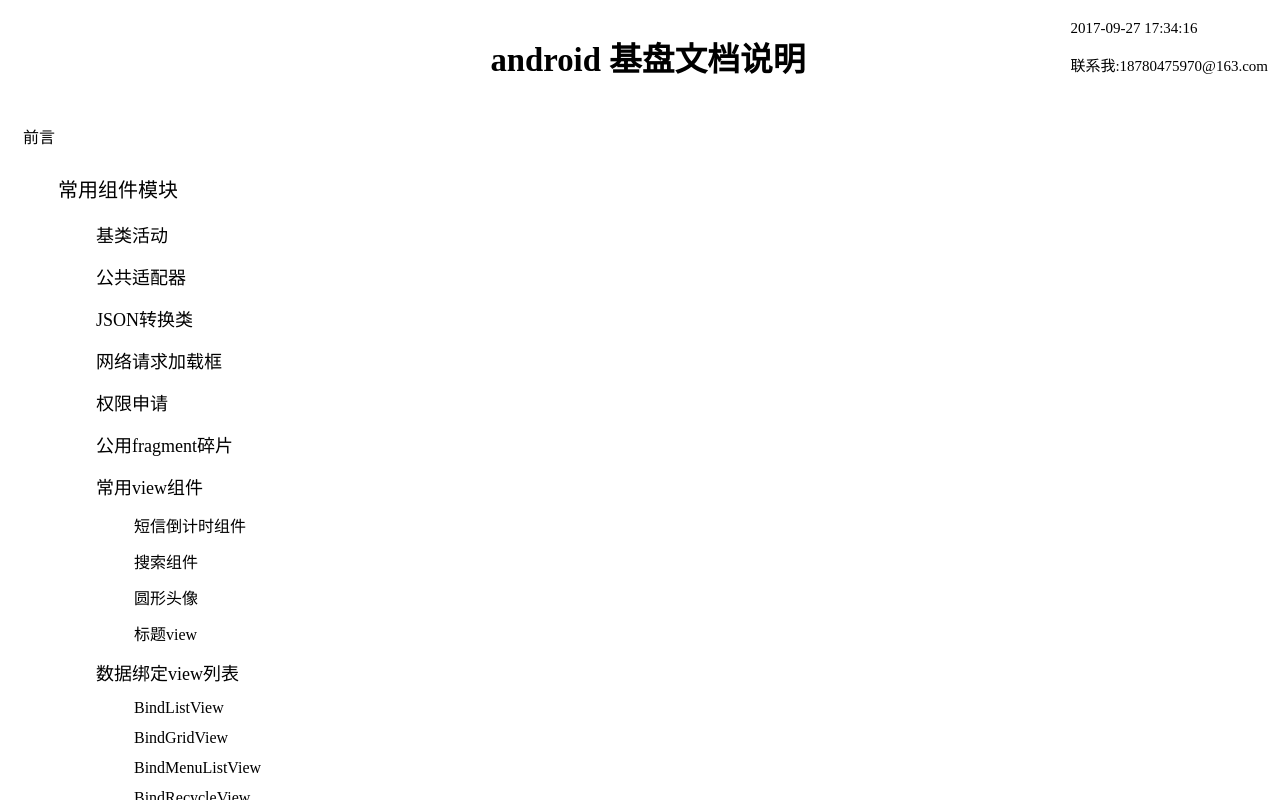
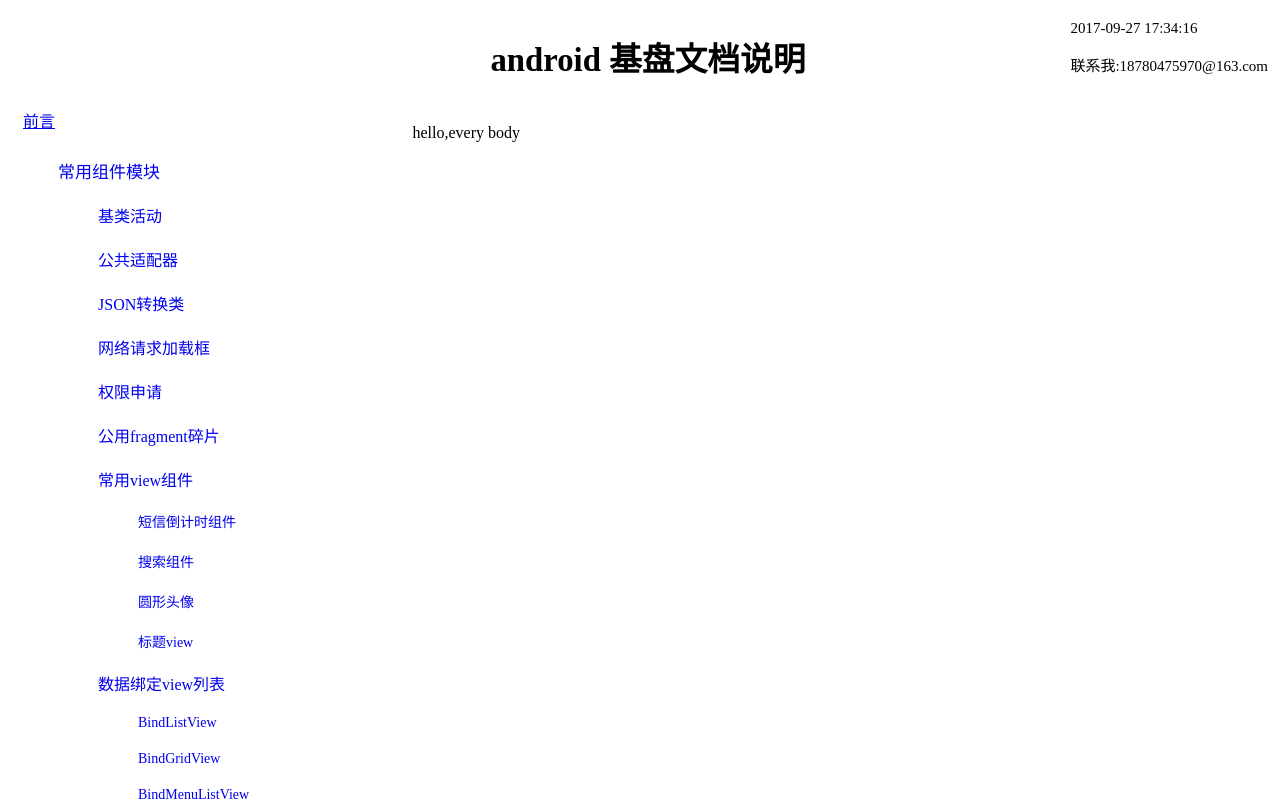
Before and after one commit to tanghongbin/android-document, a Vue app: page /#/test in a window 1280 px wide. Before the commit this address led to /#/preword. Built offline with nearby package versions, Linux system fonts and the light colour scheme.

Commit message:
添加前言

```diff
--- a/config/index.js
+++ b/config/index.js
@@ -7,7 +7,7 @@ module.exports = {
     index: path.resolve(__dirname, '../dist/index.html'),
     assetsRoot: path.resolve(__dirname, '../dist'),
     assetsSubDirectory: 'static',
-    assetsPublicPath: '/',
+    assetsPublicPath: './',
     productionSourceMap: true,
     // Gzip off by default as many popular static hosts such as
     // Surge or Netlify already gzip all static assets for you.
--- a/src/buiness-module/andriod-document/pages/menu-component.vue
+++ b/src/buiness-module/andriod-document/pages/menu-component.vue
@@ -1,140 +1,201 @@
 <template>
   <div>
-    <p style="margin-left: 15px;">前言</p>
-    <ul>
-      <div v-for="item in moduleList">
-        <li :class="[{extra_select_style: item.moused},'first_item_style']" @mouseover="overUp(item,moduleList)"
-            @mouseout="out(item,moduleList)">{{item.title}}</li>
-        <ul v-if="item.subMenus && item.subMenus.length > 0">
-          <div v-for="secondItem in item.subMenus">
-            <li :class="[{extra_select_style: secondItem.moused}, 'second_item_style']"
-                @mouseover="overUp(secondItem,item.subMenus)" @mouseout="out(secondItem,item.subMenus)">
-              {{secondItem.title}}
-            </li>
-            <ul v-if="secondItem.subMenus && secondItem.subMenus.length > 0">
-              <div v-for="thirdItem in secondItem.subMenus">
-                <li :class="[{extra_select_style: thirdItem.moused},'third_item_style']"
-                    @mouseover="overUp(thirdItem,secondItem.subMenus)"
-                    @mouseout="out(thirdItem,secondItem.subMenus)">{{thirdItem.title}}</li>
-              </div>
-            </ul>
-          </div>
-        </ul>
-      </div>
-    </ul>
+    <a href="javascript:;" @click="showPreward" style="margin-left: 15px;">前言</a>
+    <helloTest :menus="moduleList"></helloTest>
   </div>
 </template>
 <script>
   import Vue from 'vue'
+  import {
+    ProductModuleInterface, FirstLevelObj, SecondLevelObj, ThirdLevelObj
+  }
+    from '../../common/interfaces/productModuleInterface'
+  import Constant from '../../common/Constant'
+  import * as Utils from '../../common/module/Utils'
 
   export default {
     methods: {
-      overUp (item, subMenus) {
-        item.moused = true
-        Vue.set(subMenus, subMenus.indexOf(item), item)
-      },
-      out (item, subMenus) {
-        item.moused = false
-        Vue.set(subMenus, subMenus.indexOf(item), item)
+      showPreward () {
+        let paramObj = {path: 'preword'}
+        Utils.turnToPage(this, paramObj)
       }
+    },
+    components: {
+      ProductModuleInterface,
+      FirstLevelObj,
+      SecondLevelObj,
+      ThirdLevelObj
     },
     data () {
       return {
+        testMenus: [1, 3, 4, 5, 6],
         styleObjList: {},
         moduleList: [
           {
+            level: 1,
             title: '常用组件模块',
             subMenus: [
-              {title: '基类活动'},
-              {title: '公共适配器'},
-              {title: 'JSON转换类'},
-              {title: '网络请求加载框'},
-              {title: '权限申请'},
-              {title: '公用fragment碎片'},
+              {title: '基类活动', level: 2},
+              {title: '公共适配器', level: 2},
+              {title: 'JSON转换类', level: 2},
+              {title: '网络请求加载框', level: 2},
+              {title: '权限申请', level: 2},
+              {title: '公用fragment碎片', level: 2},
               {
+                level: 2,
                 title: '常用view组件',
                 subMenus: [
-                  {title: '短信倒计时组件'},
-                  {title: '搜索组件'},
-                  {title: '圆形头像'},
-                  {title: '标题view'}
+                  {title: '短信倒计时组件', level: 3},
+                  {title: '搜索组件', level: 3},
+                  {title: '圆形头像', level: 3},
+                  {title: '标题view', level: 3}
                 ]
               },
               {
+                level: 2,
                 title: '数据绑定view列表',
                 subMenus: [
-                  {title: 'BindListView'},
-                  {title: 'BindGridView'},
-                  {title: 'BindMenuListView'},
-                  {title: 'BindRecycleView'}
+                  {title: 'BindListView', level: 3},
+                  {title: 'BindGridView', level: 3},
+                  {title: 'BindMenuListView', level: 3},
+                  {title: 'BindRecycleView', level: 3}
                 ]
               },
               {
+                level: 2,
                 title: '简单工具类',
                 subMenus: [
-                  {title: '广播工具'},
-                  {title: '类工具'},
-                  {title: 'JSON转换Map工具'},
-                  {title: 'IP工具'},
-                  {title: '通知工具'},
-                  {title: 'URL工具'}
+                  {title: '广播工具', level: 3},
+                  {title: '类工具', level: 3},
+                  {title: 'JSON转换Map工具', level: 3},
+                  {title: 'IP工具', level: 3},
+                  {title: '通知工具', level: 3},
+
+                  {title: 'URL工具', level: 3}
                 ]
               }]
           },
           {
+            level: 1,
             title: '图片库',
             subMenus: [
-              {title: '图片轮播'},
-              {title: '图片多张选择'},
-              {title: '图片单张选择'},
-              {title: '图片裁剪'},
-              {title: '照相'}
+              {title: '图片轮播', level: 2},
+              {title: '图片多张选择', level: 2},
+              {title: '图片单张选择', level: 2},
+              {title: '图片裁剪', level: 2},
+              {title: '照相', level: 2}
             ]
           },
           {
+            level: 1,
             title: '常用工具集合',
             subMenus: [
-              {title: '图片处理工具'},
-              {title: '字母转换工具'},
-              {title: 'URI转文件工具'},
-              {title: '日期选择工具'},
-              {title: 'Dialog工具'},
+              {title: '图片处理工具', level: 2},
+              {title: '字母转换工具', level: 2},
+              {title: 'URI转文件工具', level: 2},
+              {title: '日期选择工具', level: 2},
+              {title: 'Dialog工具', level: 2},
 
-              {title: '农历-公历转换工具'},
-              {title: '手机加速感应工具'},
-              {title: '时间,日期临近计算工具'},
-              {title: '通用工具'},
-              {title: 'Activity工具'},
+              {title: '农历-公历转换工具', level: 2},
+              {title: '手机加速感应工具', level: 2},
+              {title: '时间,日期临近计算工具', level: 2},
+              {title: '通用工具', level: 2},
+              {title: 'Activity工具', level: 2},
 
-              {title: 'App工具'},
-              {title: '状态工具'},
-              {title: '清除工具'},
-              {title: '剪切板工具'},
-              {title: '设备工具'},
+              {title: 'App工具', level: 2},
+              {title: '状态工具', level: 2},
+              {title: '清除工具', level: 2},
+              {title: '剪切板工具', level: 2},
+              {title: '设备工具', level: 2},
 
-              {title: '判空的工具'},
-              {title: '编码-解码工具'},
-              {title: '加密-解密工具'},
-              {title: '文件工具'},
-              {title: '图片工具'},
+              {title: '判空的工具', level: 2},
+              {title: '编码-解码工具', level: 2},
+              {title: '加密-解密工具', level: 2},
+              {title: '文件工具', level: 2},
+              {title: '图片工具', level: 2},
 
-              {title: '网络相关工具'},
-              {title: '电话工具'},
-              {title: '拼音工具'},
-              {title: '正则表达式工具'},
-              {title: '屏幕相关工具'},
+              {title: '网络相关工具', level: 2},
+              {title: '电话工具', level: 2},
+              {title: '拼音工具', level: 2},
+              {title: '正则表达式工具', level: 2},
+              {title: '屏幕相关工具', level: 2},
 
-              {title: 'SD卡工具'},
-              {title: '脚本编写工具'},
-              {title: '尺寸工具'},
-              {title: '线程池工具'},
-              {title: '解压缩工具'}
+              {title: 'SD卡工具', level: 2},
+              {title: '脚本编写工具', level: 2},
+              {title: '尺寸工具', level: 2},
+              {title: '线程池工具', level: 2},
+              {title: '解压缩工具', level: 2}
             ]
           }
         ]
       }
     }
   }
+
+  Vue.component('helloTest', {
+    props: {
+      menus: Array
+    },
+    data () {
+      return {}
+    },
+    methods: {
+      overUp (item, subMenus) {
+        item.moused = true
+        console.log('打印数组:' + JSON.stringify(subMenus))
+        Vue.set(subMenus, subMenus.indexOf(item), item)
+      },
+      out (item, subMenus) {
+        item.moused = false
+        console.log('打印数组:' + JSON.stringify(subMenus))
+        Vue.set(subMenus, subMenus.indexOf(item), item)
+      },
+      getStyleClass (item) {
+        let color = item.moused ? '#42b983' : '#ffffff'
+        let fontSize = item.moused ? '19px' : this.getLevelSize(item)
+        return {
+          'list-style': 'none',
+          'font-size': fontSize,
+          'padding': '10px',
+          'background-color': color,
+          'color': this.getColorByLevel(item)
+        }
+      },
+      getColorByLevel (item) {
+        return this.getInstanceByLevel(item.level).getColorByLevel(item.level)
+      },
+      getLevelSize (item) {
+        return this.getInstanceByLevel(item.level).getSizeByLevel(item.level)
+      },
+      getInstanceByLevel (level) {
+        let instance = ''
+        if (level === Constant.FIRST_LEVEL) {
+          instance = new FirstLevelObj()
+        } else if (level === Constant.SECOND_LEVEL) {
+          instance = new SecondLevelObj()
+        } else if (level === Constant.THIRD_LEVEL) {
+          instance = new ThirdLevelObj()
+        }
+        return instance
+      },
+      changeShowStatus (item, menus) {
+        if (item && menus) {
+          (item.clicked || item.clicked === true) ? item.clicked = false : item.clicked = true
+          Vue.set(menus, menus.indexOf(item), item)
+        }
+      }
+    },
+    template: '<ul v-if="menus && menus.length > 0">' +
+    '              <div v-for="item in menus">' +
+    '                <li :style="getStyleClass(item)"' +
+    '                    @mouseover="overUp(item,menus)"' +
+    '                    @mouseout="out(item,menus)">' +
+    '                    <a style="text-decoration: none" @click="changeShowStatus(item, menus)" href="javascript:;" >{{item.title}}</a>' +
+    '                </li>' +
+    '              <helloTest v-if="!item.clicked" :menus="item.subMenus"></helloTest>' +
+    '              </div>' +
+    '            </ul>'
+  })
 </script>
 <style lang="less">
   .first_item_style {
--- /dev/null
+++ b/src/buiness-module/common/Constant.js
@@ -0,0 +1,5 @@
+export default {
+  FIRST_LEVEL: 1,
+  SECOND_LEVEL: 2,
+  THIRD_LEVEL: 3
+}
--- /dev/null
+++ b/src/buiness-module/common/interfaces/productModuleInterface.ts
@@ -0,0 +1,44 @@
+// 工程依赖接口
+export interface ProductModuleInterface {
+  getColorByLevel(type:Number): string
+  getSizeByLevel(type:Number,moused:boolean):string
+}
+
+export class FirstLevelObj implements ProductModuleInterface{
+  getColorByLevel(type: Number): string {
+    return '#999999';
+  }
+
+  getSizeByLevel(type: Number,moused:boolean): string {
+    let size = 17
+    if (moused){
+      size += 1
+    }
+    return size + 'px'
+  }
+}
+export class SecondLevelObj implements ProductModuleInterface{
+  getColorByLevel(type: Number): string {
+    return '#666666';
+  }
+
+  getSizeByLevel(type: Number,moused:boolean): string {
+    let size = 16
+    if (moused){
+      size += 1
+    }
+    return size + 'px'  }
+}
+export class ThirdLevelObj implements ProductModuleInterface{
+  getColorByLevel(type: Number): string {
+    return '#333333';
+  }
+
+  getSizeByLevel(type: Number,moused:boolean): string {
+    let size = 14
+    if (moused){
+      size += 1
+    }
+    return size + 'px'
+  }
+}
--- /dev/null
+++ b/src/buiness-module/common/module/Utils.js
@@ -0,0 +1,5 @@
+export function turnToPage (vue, pathObj) {
+  let router = vue.$router
+  router.push(pathObj)
+  router.go(1)
+}
--- /dev/null
+++ b/src/buiness-module/common/pages/line.vue
@@ -0,0 +1,5 @@
+<template>
+  <div>
+    <span style="width: 100%;background-color: #000000">asfdfsfsdfsdfsfs</span>
+  </div>
+</template>
--- /dev/null
+++ b/src/buiness-module/common/pages/test.vue
@@ -0,0 +1,25 @@
+<template>
+  <div>
+    <p>
+      hello,every body
+      {{getResult()}}
+    </p>
+  </div>
+</template>
+<script>
+  export default {
+    data () {
+      return {
+        name: ''
+      }
+    },
+    methods: {
+      getResult () {
+        return ''
+      }
+    }
+  }
+</script>
+<style>
+
+</style>
```
Also changed, not shown: src/buiness-module/andriod-document/pages/pre-word.vue (added, +36 -0 lines), src/buiness-module/andriod-document/pages/subpages/common-module.vue (added, +17 -0 lines), src/router/index.js (+15 -0 lines), src/buiness-module/andriod-document/pages/common-util.vue (added), src/buiness-module/andriod-document/pages/pic-libary.vue (added), 1 other file (tests, documents, lock files or other folders).
